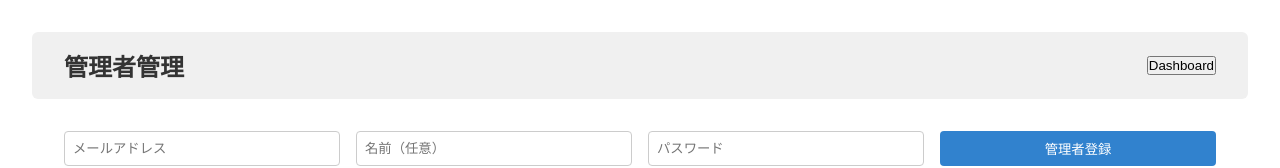
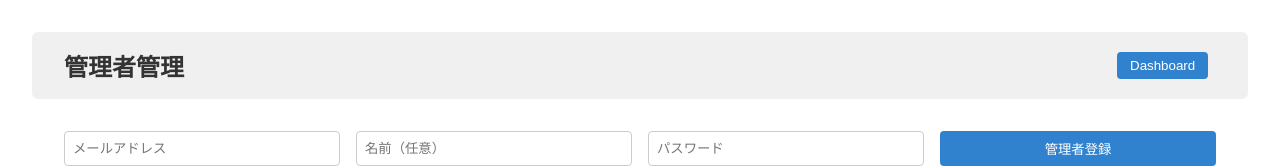
Before and after one commit to inunu1/next-rate, a Next.js app in the folder next-rate/: page /admin in a window 1280 px wide. Shown: the top 168 px of the page. Built offline with nearby package versions, Linux system fonts and the light colour scheme; no server answers; the database is empty; sample sign-in values are in the browser's storage.

Commit message:
デザイン変更

```diff
--- a/next-rate/src/app/admin/AdminClient.tsx
+++ b/next-rate/src/app/admin/AdminClient.tsx
@@ -16,7 +16,7 @@ export default function AdminClient({ users, currentUserId }: Props) {
         <h1 className={styles.title}>管理者管理</h1>
         <nav className={styles.nav}>
          <button
-            className={styles.navButton}
+            className={styles.actionButton}
             onClick={() => location.href = 'dashboard'}
           >
             Dashboard
--- a/next-rate/src/app/admin/page.tsx
+++ b/next-rate/src/app/admin/page.tsx
@@ -4,10 +4,16 @@ import AdminClient from './AdminClient';
 import { prisma } from '@/lib/prisma';
 import { getServerSession } from 'next-auth';
 import { authOptions } from '@/lib/auth';
+import { redirect } from 'next/navigation';
 
 export default async function AdminPage() {
   const session = await getServerSession(authOptions);
-  const currentUserId = session?.user?.id ?? '';
+
+  if (!session?.user?.id) {
+    redirect('/login'); // ✅ 未ログインならログインページへ
+  }
+
+  const currentUserId = session.user.id;
 
   const users = await prisma.user.findMany({
     orderBy: { createdAt: 'desc' },
```
